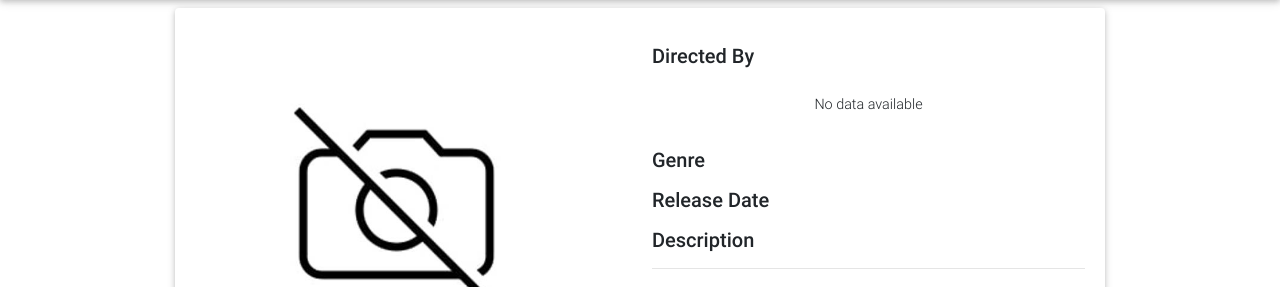
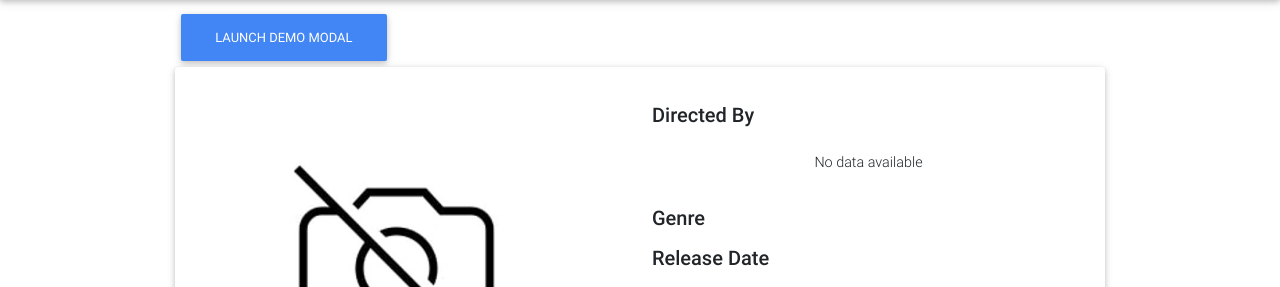
Before and after one commit to Ant0nyJM/movieapp, a Django app: template movieapp/templates/movieapp/movie_view.html in a window 1280 px wide. Shown: the part 71-358 px from the top of the page. Run offline with Django 3.2, Linux system fonts and the light colour scheme; the template is opened without the code that fills it, so the values that code supplies are empty; parts of the project's set-up code (start-up, migrations or seed data) failed here and were passed over; some libraries are stand-ins or nearby versions.

Commit message:
oct-18-1832

```diff
--- a/movieapp/templates/movieapp/movie_view.html
+++ b/movieapp/templates/movieapp/movie_view.html
@@ -50,7 +50,29 @@
 </script>
 
 {% endblock %}
+
+
 {% block content%}
+
+<!-- user prompt modal-->
+<div class="modal" id="exampleModal" tabindex="-1" role="dialog">
+    <div class="modal-dialog" role="document">
+        <div class="modal-content">
+            <div class="modal-body">
+                <p>Confirm Delete</p>
+            </div>
+            <div class="modal-footer">
+                <button type="button" class="btn btn-primary">Save changes</button>
+                <button type="button" class="btn btn-secondary" data-dismiss="modal">Close</button>
+            </div>
+        </div>
+    </div>
+</div>
+
+
+<button type="button" class="btn btn-primary" data-toggle="modal" data-target="#exampleModal">
+        Launch demo modal
+    </button>
 <div class="col">
 <div class="row">
 <div class="card p-2 mx-auto">
```
